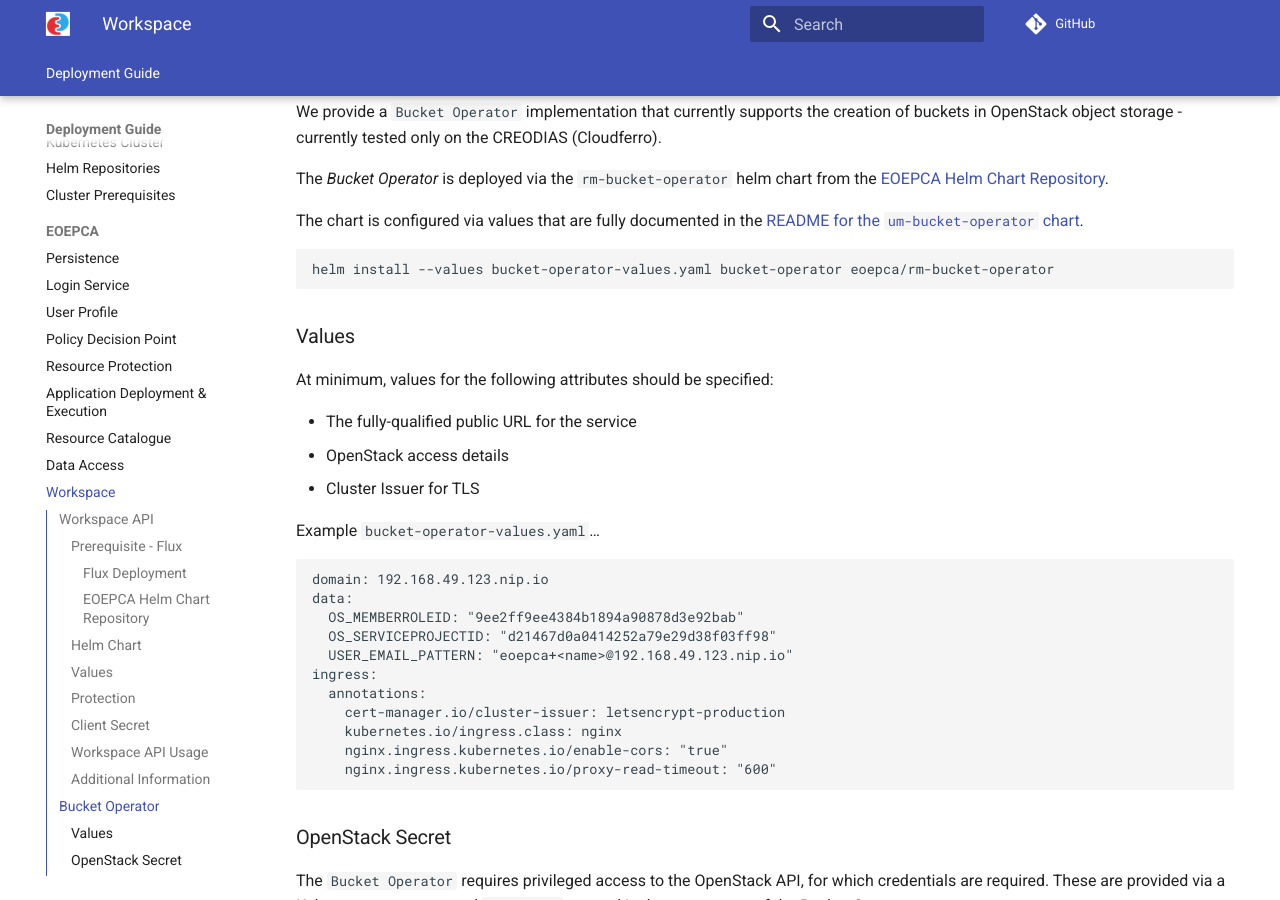
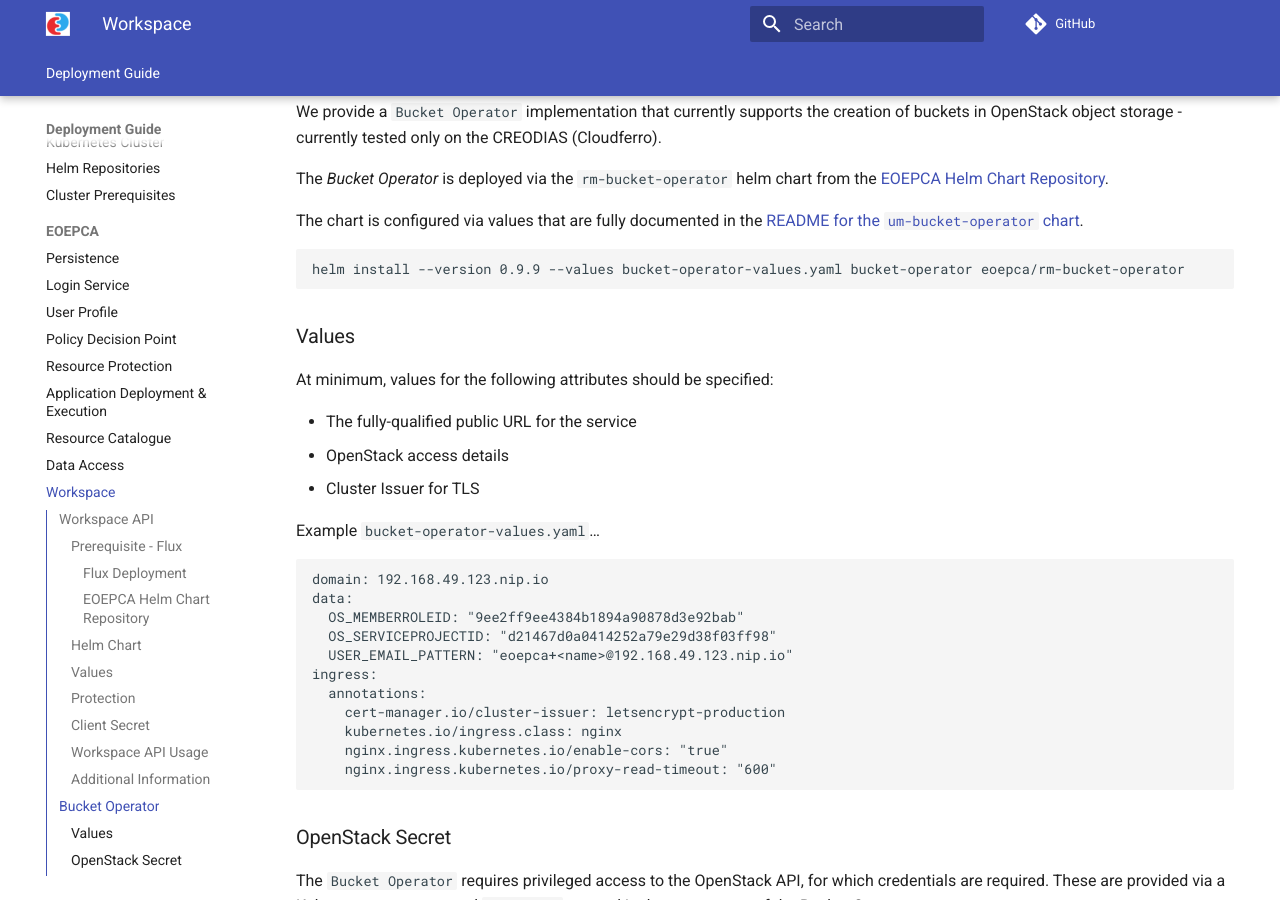
Before and after one commit to EOEPCA/deployment-guide, an MkDocs documentation site: the page built from docs/eoepca/workspace.md, in a window 1280 px wide and 900 px high, scrolled down 5187 px. Built offline with MkDocs 1.6.1 and Material for MkDocs 9.7.7, drawn with Linux system fonts in a browser that asks for light colours; comment, search, counter and statistics services are not loaded; the version menu is left out.

Commit message:
[v1.1] Add chart version ffor bucket-operator

````diff
--- a/docs/eoepca/workspace.md
+++ b/docs/eoepca/workspace.md
@@ -230,7 +230,7 @@ The _Bucket Operator_ is deployed via the `rm-bucket-operator` helm chart from t
 The chart is configured via values that are fully documented in the [README for the `um-bucket-operator` chart](https://github.com/EOEPCA/helm-charts/tree/main/charts/rm-bucket-operator#readme).
 
 ```bash
-helm install --values bucket-operator-values.yaml bucket-operator eoepca/rm-bucket-operator
+helm install --version 0.9.9 --values bucket-operator-values.yaml bucket-operator eoepca/rm-bucket-operator
 ```
 
 ### Values
````
